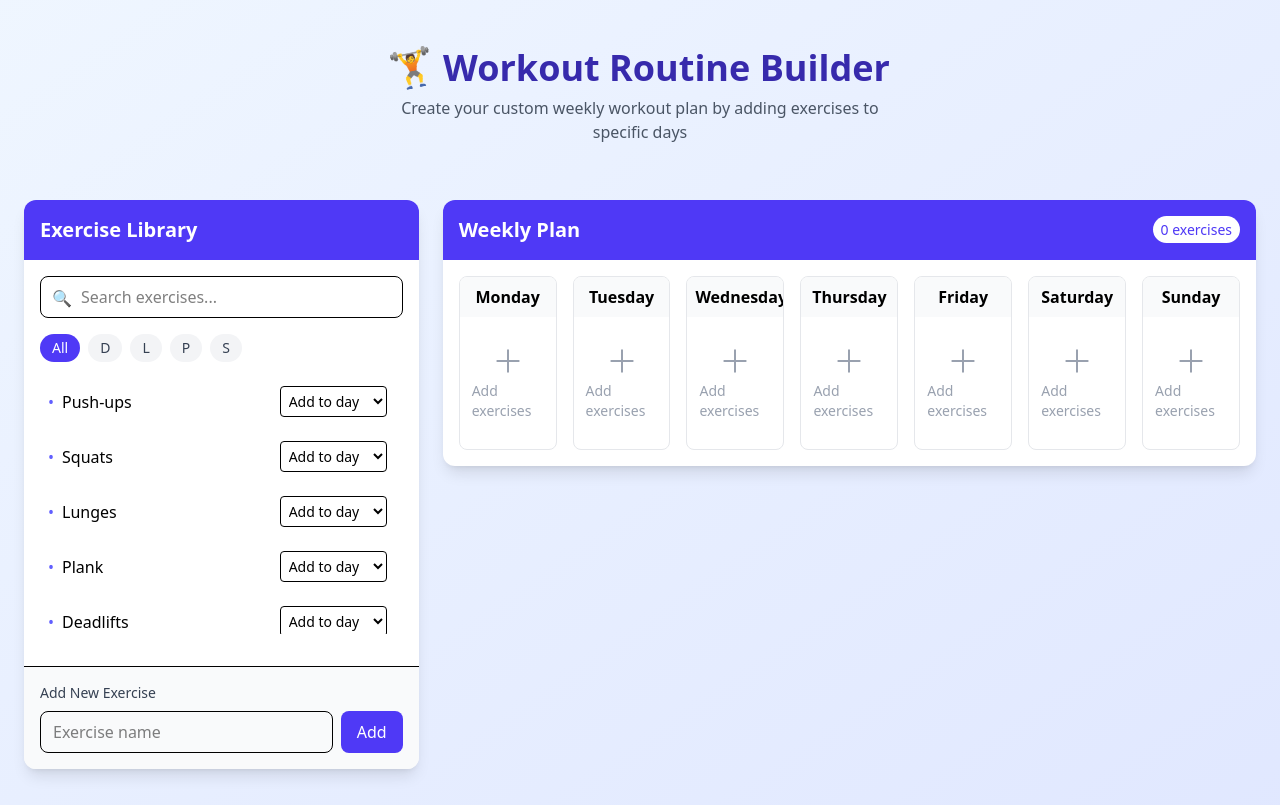
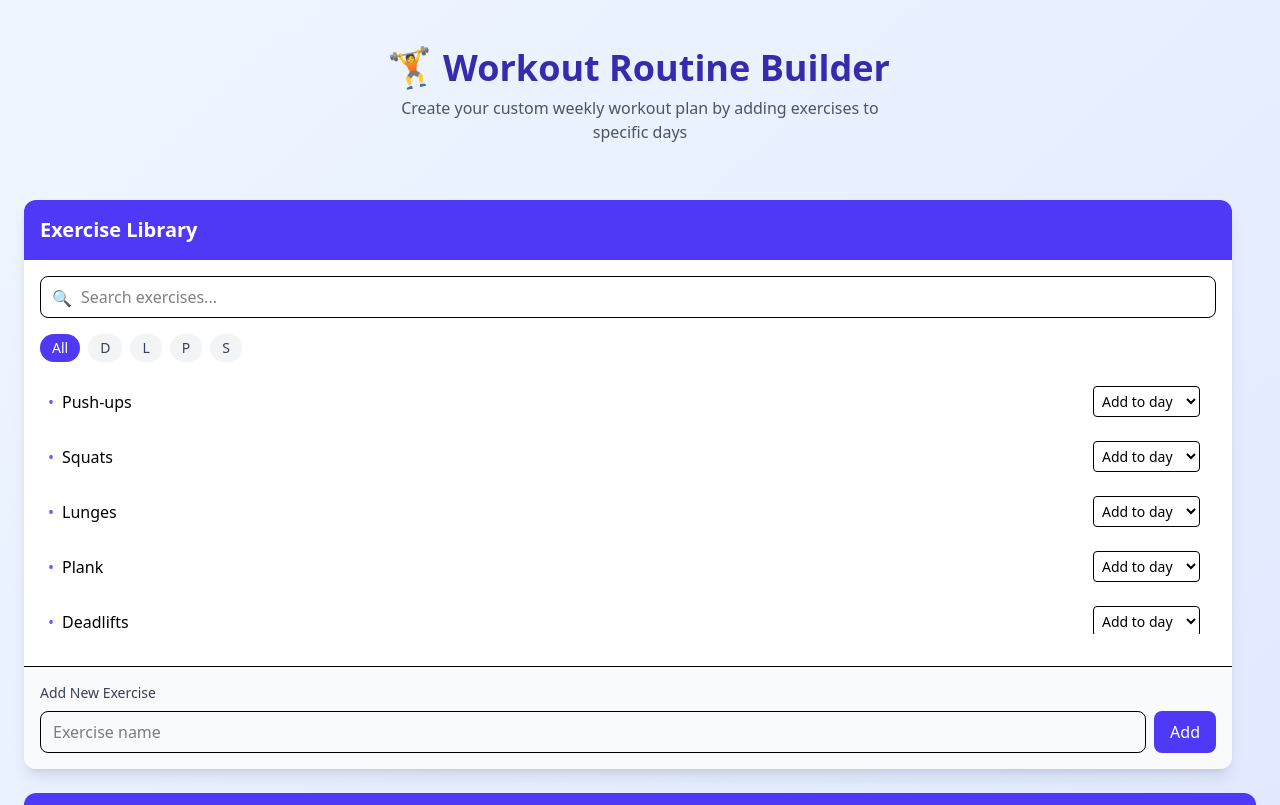
Before and after one commit to denichinv/workout-routine-builder, a React (Vite) app: page / in a window 1280 px wide. Shown: the top 805 px of the page. Built offline with nearby package versions, Linux system fonts and the light colour scheme.

Commit message:
changed the layout of the page

```diff
--- a/src/App.jsx
+++ b/src/App.jsx
@@ -93,7 +93,7 @@
           </p>
         </header>
 
-        <div className="grid grid-cols-1 lg:grid-cols-3 gap-6">
+        <div className="grid grid-cols-1 gap-6">
           <div className="lg:col-span-1">
             <ExerciseList
               exercises={exercises}
```
